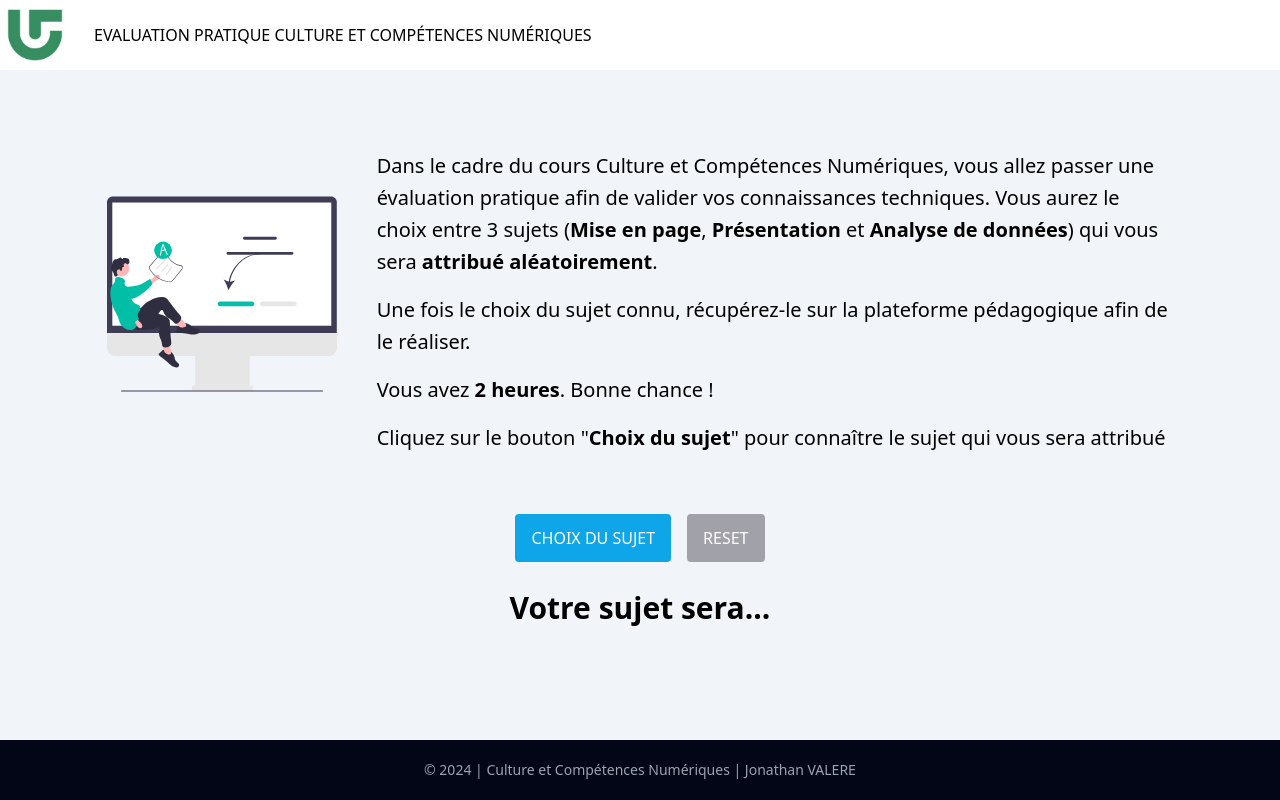
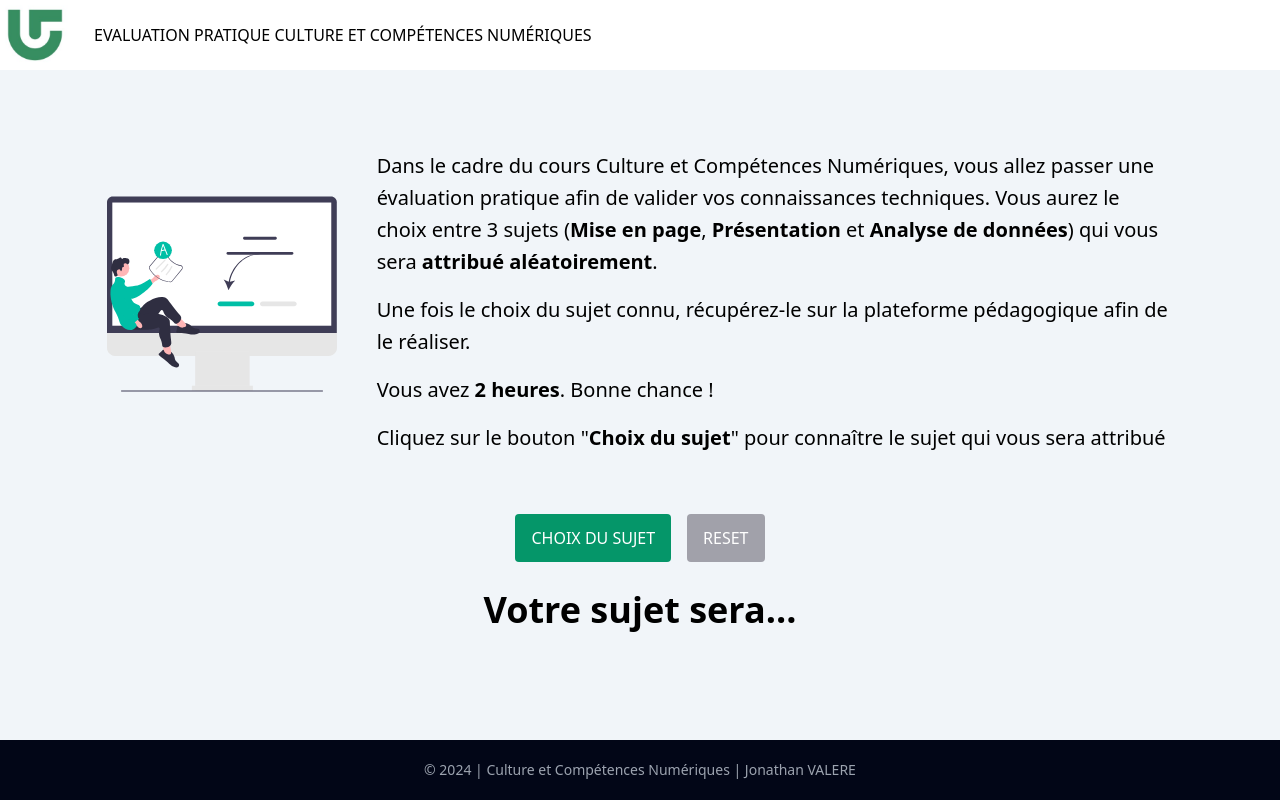
Before and after one commit to jonathanValere/random-work-app, a React (Vite) app: page / in a window 1280 px wide. Built offline with nearby package versions, Linux system fonts and the light colour scheme; the HTML template or start-up script is replaced by a standard one.

Commit message:
color button changed

```diff
--- a/src/components/RandomCom.jsx
+++ b/src/components/RandomCom.jsx
@@ -20,7 +20,7 @@ export default function RandomCom() {
         <motion.button
           whileHover={{ scale: 1.1 }}
           transition={{ type: "spring", stiffness: 400, damping: 10 }}
-          className="bg-sky-500 hover:bg-sky-700 p-4 mx-2 text-white uppercase rounded font-sans"
+          className="bg-emerald-600 hover:bg-emerald-900 p-4 mx-2 text-white uppercase rounded font-sans"
           title="Choix du sujet"
           onClick={exam}
         >
@@ -44,7 +44,7 @@ export default function RandomCom() {
           stiffness: 260,
           damping: 20,
         }}
-        className="text-3xl text-center mt-7 font-bold font-sans"
+        className="text-4xl text-center mt-7 font-bold font-sans"
       >
         {sujet}
       </motion.p>
```
